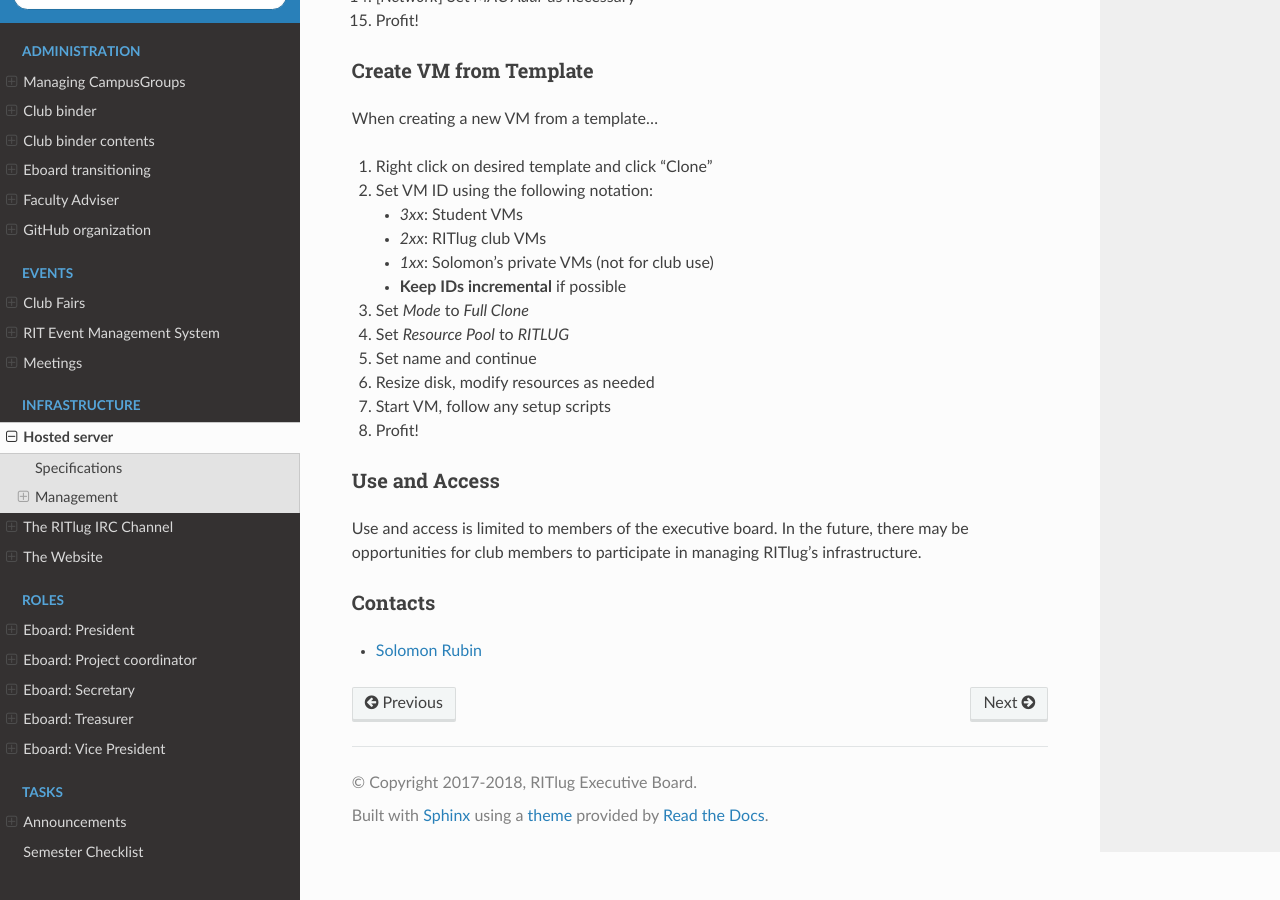
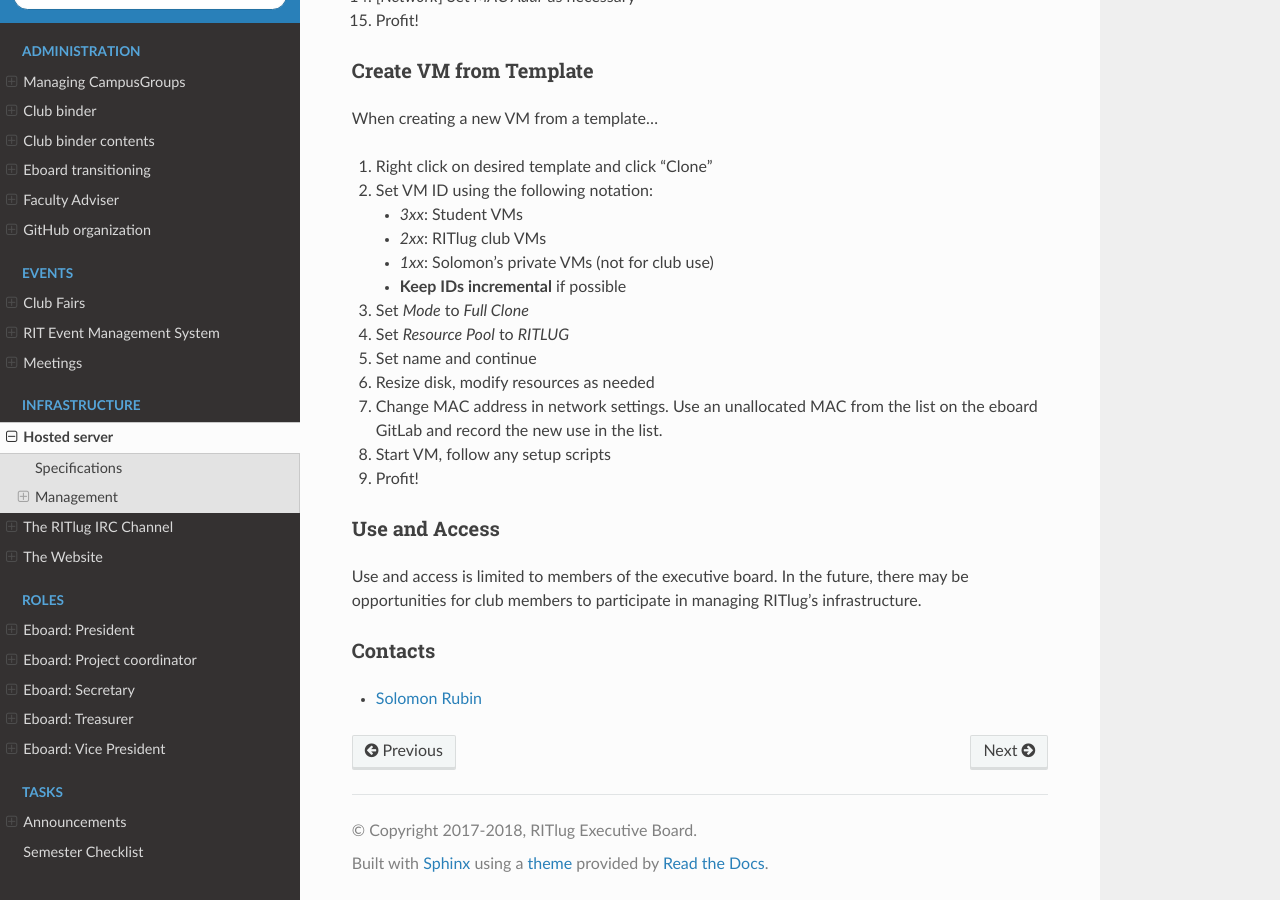
Before and after one commit to RITlug/runbook, a Sphinx documentation site: the page built from docs/infrastructure/hosted-server.rst, in a window 1280 px wide and 900 px high, scrolled down 1177 px. Built offline with Sphinx 7.4.7 and the Read the Docs theme 2.0.0, drawn with Linux system fonts in a browser that asks for light colours; formulas are drawn with MathJax 3.

Commit message:
add instructions to ochange MAC for VMs made from templates

```diff
--- a/docs/infrastructure/hosted-server.rst
+++ b/docs/infrastructure/hosted-server.rst
@@ -79,6 +79,7 @@ When creating a new VM from a template…
 #. Set `Resource Pool` to `RITLUG`
 #. Set name and continue
 #. Resize disk, modify resources as needed
+#. Change MAC address in network settings. Use an unallocated MAC from the list on the eboard GitLab and record the new use in the list.
 #. Start VM, follow any setup scripts
 #. Profit!
 
```
